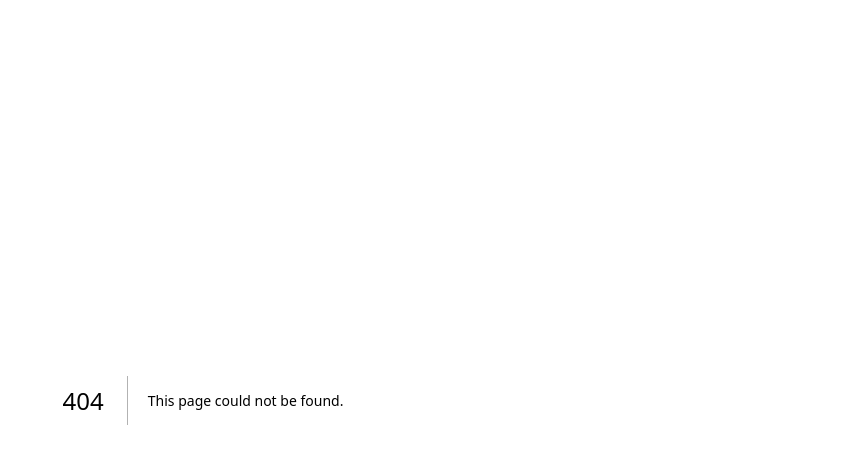
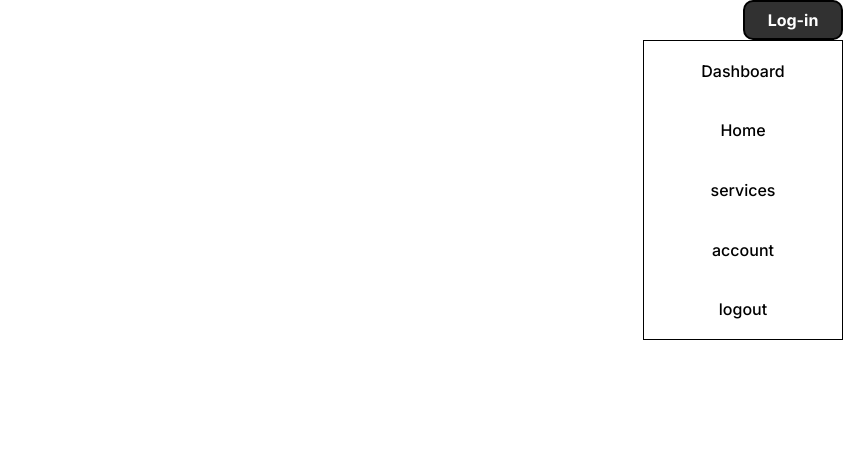
Before and after one commit to arfahmanaal/zikrabyte-dashboard, a Next.js app: page /loginBtn in a window 1280 px wide. Before the commit this address had no page. Shown: the top 464 px of the page, without its empty margins (437-1280 px from the left). Built offline with nearby package versions, Linux system fonts and the light colour scheme.

Commit message:
added Alerts

```diff
--- a/package.json
+++ b/package.json
@@ -8,7 +8,8 @@
     "build": "next build",
     "start": "next start",
     "lint": "next lint"
-  },"dependencies": {
+  },
+  "dependencies": {
     "@coreui/coreui": "^5.1.1",
     "@coreui/react": "^5.3.0",
     "@radix-ui/react-slot": "^1.1.0",
--- /dev/null
+++ b/src/app/Example.tsx
@@ -0,0 +1,26 @@
+"use client"
+import React from 'react'
+import { useContext } from 'react';
+import { UserContext } from '../../context/userContext';
+
+interface User{
+    name:string;
+    email:string;
+}
+const Example = () => {
+    const context = useContext(UserContext);
+    const user = context?.user as User | null;
+  return (    <>
+    <h2>User Profile</h2>
+    {user && (
+      <>
+        <p>Name: {user.name}</p>
+        <p>Email: {user.email}</p>
+      </>
+    )}
+  </>
+
+  )
+}
+
+export default Example
--- /dev/null
+++ b/src/app/api/users/logout/route.ts
@@ -0,0 +1,13 @@
+import { NextResponse } from "next/server";
+export async function GET(){
+    try {
+        const response = NextResponse.json({
+            message: "logged out successfully",
+            success: true
+        })
+        response.cookies.set("token", "",{httpOnly: true, expires:new Date(0)});
+        return response;
+    } catch (error:any) {
+        return NextResponse.json({error:error.message}, {status:500})
+    }
+}
--- a/src/app/api/users/signup/route.ts
+++ b/src/app/api/users/signup/route.ts
@@ -11,7 +11,7 @@ export async function POST(request:NextRequest) {
         const {username, email, password} = reqBody;
         const user =  await User.findOne({email});
         if(user){
-            return NextResponse.json({error: "user already exists", status: 400})
+            return NextResponse.json({error: "Internal Server Error"}, {status:500})
         }
         const saltRounds = 10;
         const hashedPassword = await bcrypt.hash(password, saltRounds);
@@ -20,14 +20,7 @@ export async function POST(request:NextRequest) {
             email,
             password: hashedPassword
          });
-         try {
-            const result = await User.create(newUser);
-
-         } catch (error) {
-            console.log("error while attempting to add user.", error);
-
-         }
-
+         await User.create(newUser);
         return NextResponse.json({ message: "user created Successfully", status: 201 });
     }
     catch (error:any) {
--- a/src/app/login/page.tsx
+++ b/src/app/login/page.tsx
@@ -1,42 +1,45 @@
 "use client"
-import React, { useState, FormEvent, ChangeEvent } from 'react';
+import React, { useState, FormEvent, ChangeEvent, useContext } from 'react';
 import style from './login.module.css';
 import Axios from 'axios';
 import { useRouter } from 'next/navigation';
-const Page = () =>{
+
+const Page = () => {
   const router = useRouter();
-  const [user ,setUser] = useState({
-    email:"",
-    password:""
-  })
+  const [user, setUserState] = useState({ email: "", password: "" });
+  const [alertDiv, setAlertDiv] = useState("alertHider");
 
   const handleInputChange = (event: ChangeEvent<HTMLInputElement>) => {
-
+    setAlertDiv("alertHider");
     const { name, value } = event.target;
-    setUser(prevUser => ({ ...prevUser, [name]: value }));
+    setUserState(prevUser => ({ ...prevUser, [name]: value }));
   };
 
-  const onLogin =async(event: FormEvent) =>{
+  const onLogin = async (event: FormEvent) => {
     event.preventDefault();
+    try {
+      const response = await Axios.post("/api/users/login", user);
+      router.push("http://localhost:3000");
+    } catch (error: any) {
+      setAlertDiv("failAlertDiv");
+      console.log("Login failed", error.message);
+    }
+  };
 
-    try {
-      console.log("attempting to log in..")
-      const response = await Axios.post("/api/users/login", user);
-      console.log("login successfull", response.data);
-      router.push("/dashboard");
-    } catch (error:any){
-      console.log("login failed", error.message);
-    }
-  }
-  return (
+  return (<>
+ <div className={`${style} ${style[alertDiv]}`}>
+    <h5>correct your Email or password..</h5>
+    </div>
   <div className={style.loginContainer}>
         <form className={style.inputForm} onSubmit={onLogin}>
           <h2 className={style.topText}>Login to Zikrabyte</h2>
-        <input id='email' name='email' type='email' placeholder='Enter Your email' required onChange={handleInputChange} className={style.inputs}/>
-        <input id='password' name='password' type='password' placeholder='Enter Password' onChange={handleInputChange} className={style.inputs}/>
-        <input type='submit' value={"Submit"} className={style.submitBtn} />
+          <input id="email" name="email" type="email" placeholder="Enter Your email" required onChange={handleInputChange} className={style.inputs} />
+          <input id="password" name="password" type="password" placeholder="Enter Password" onChange={handleInputChange} className={style.inputs} />
+          <input type="submit" value={"Submit"} className={style.submitBtn} />
+          <a href="/signup">New here! </a>
         </form>
       </div>
+      </>
   );
 };
 
--- /dev/null
+++ b/src/app/loginBtn/logBtn.module.css
@@ -0,0 +1,47 @@
+.logInBtn{
+    border: 2px solid black;
+    border-radius: 10px;
+    background-color: rgb(49, 49, 49);
+    color: white;
+    font-weight: 700;
+    height: 40px;
+    width: 100px;
+    &:hover{
+        transform: scale(1.1);
+        background-color: rgb(0, 0, 0);
+
+    }
+}
+.userIcon{
+    color: black;
+    border: 1px solid;
+    height: 50px;
+    width: 50px;
+    border-radius: 50%;
+    font-weight: 800;
+    display: flex;
+    justify-content: center;
+    align-items: center;
+    &:hover{
+        background-color: rgb(151, 151, 151);
+        transform: scale(1.1);
+    }
+}
+.profileControls{
+    border: 1px solid;
+    display: flex;
+    width: 200px;
+    height: 300px;
+    flex-direction: column;
+    justify-content: space-around;
+    align-items: center;
+    text-decoration: none;
+    font-weight: 500;
+    position: relative;
+    z-index: 5;
+}
+.parentDiv{
+    display: flex;
+    flex-direction: column;
+    align-items: flex-end;
+}
--- /dev/null
+++ b/src/app/loginBtn/page.tsx
@@ -0,0 +1,42 @@
+"use client"
+import { useState } from 'react';
+import style from "./logBtn.module.css";
+import { useRouter } from 'next/navigation';
+
+const LogSignBtn = () => {
+
+  const router = useRouter();
+  const [isAuthenticated, setIsAuthenticated] = useState(false);
+  const [userIcon, setUserIcon] = useState(null);
+  const [profileCard, setProfileCard] = useState(true);
+
+  const handleLogin = () => {
+    if(!isAuthenticated){
+      router.push("./signup");
+    }
+  };
+
+  const handleUserIconClick = () => {
+    setProfileCard(!profileCard);
+
+  };
+
+  return (
+    <div className={style.parentDiv} >
+{isAuthenticated ? (
+        <button className={style.userIcon} onClick={handleUserIconClick}>
+        </button>
+      ) : (
+        <button className={style.logInBtn} onClick={handleLogin}>Log-in</button>
+      )}
+      {profileCard? (<div className={style.profileControls}>
+        <a href="/dashboard">Dashboard</a>
+        <a href="/homepage">Home</a>
+        <a href="">services</a>
+        <a href="">account</a>
+        <a href="">logout</a>
+      </div>):(null) }
+    </div>
+  );
+};
+export default LogSignBtn
--- a/src/app/page.tsx
+++ b/src/app/page.tsx
@@ -1,8 +1,13 @@
-import Image from "next/image";
+import LogSignBtn from "./loginBtn/page";
+import Example from "./Example";
 
 const Homepage = () => {
-  return (
+  return (<>
     <div>Homepage</div>
+    <div style={{position:"absolute", zIndex:5, width:"95vw", display:"flex", flexDirection:"row", justifyContent:"flex-end"}}>
+    <LogSignBtn />
+    </div>
+    </>
   )
 }
 
--- a/src/app/signup/page.tsx
+++ b/src/app/signup/page.tsx
@@ -12,7 +12,7 @@ interface User {
 
 const SignUpPage: React.FC = () => {
     const router = useRouter();
-
+    const [alertDiv, setAlertDiv] = useState("alertHider");
     const [user, setUser] = useState<User>({
         email: "",
         username: "",
@@ -22,26 +22,31 @@ const SignUpPage: React.FC = () => {
     const onSignup = async (event: FormEvent) => {
         event.preventDefault();
         try {
-          const response =  await Axios.post("/api/users/signup", user);
+            const response = await Axios.post("/api/users/signup", user);
             router.push("/login");
+
         }
         catch (error:any) {
+            setAlertDiv("failAlertDiv");
             console.error("Error occurred on signup page:", error.message);
         }
     };
     const handleInputChange = (event: ChangeEvent<HTMLInputElement>) => {
+        setAlertDiv("alertHider");
         const { name, value } = event.target;
         setUser(prevUser => ({ ...prevUser, [name]: value }));
     };
 
-    return (
-        <div className={style.container}>
+    return (<>
+      <div className={`${style} ${style[alertDiv]}`}>
+    <h5>Please Enter Unique userName and Email</h5>
+    </div>
+<div className={style.container}>
             <div className={style.wrapper}>
                 <h1 className={style.topText}>Sign Up to Zikrabyte</h1>
                 <form onSubmit={onSignup}>
                     <div className={style.inputSection}>
-                        <input
-                            id="username"
+                        <input id="username"
                             name="username"
                             placeholder="Enter your username"
                             required
@@ -77,8 +82,10 @@ const SignUpPage: React.FC = () => {
                         className={style.submitBtn}
                     />
                 </form>
+                <a href="/login">Already a Member</a>
             </div>
         </div>
+    </>
     );
 }
 
```
Also changed, not shown: src/app/login/login.module.css (+29 -0 lines), src/app/signup/signup.module.css (+15 -0 lines), 1 other file (tests, documents, lock files or other folders). Lines whose indentation alone changed are shown as unchanged.
